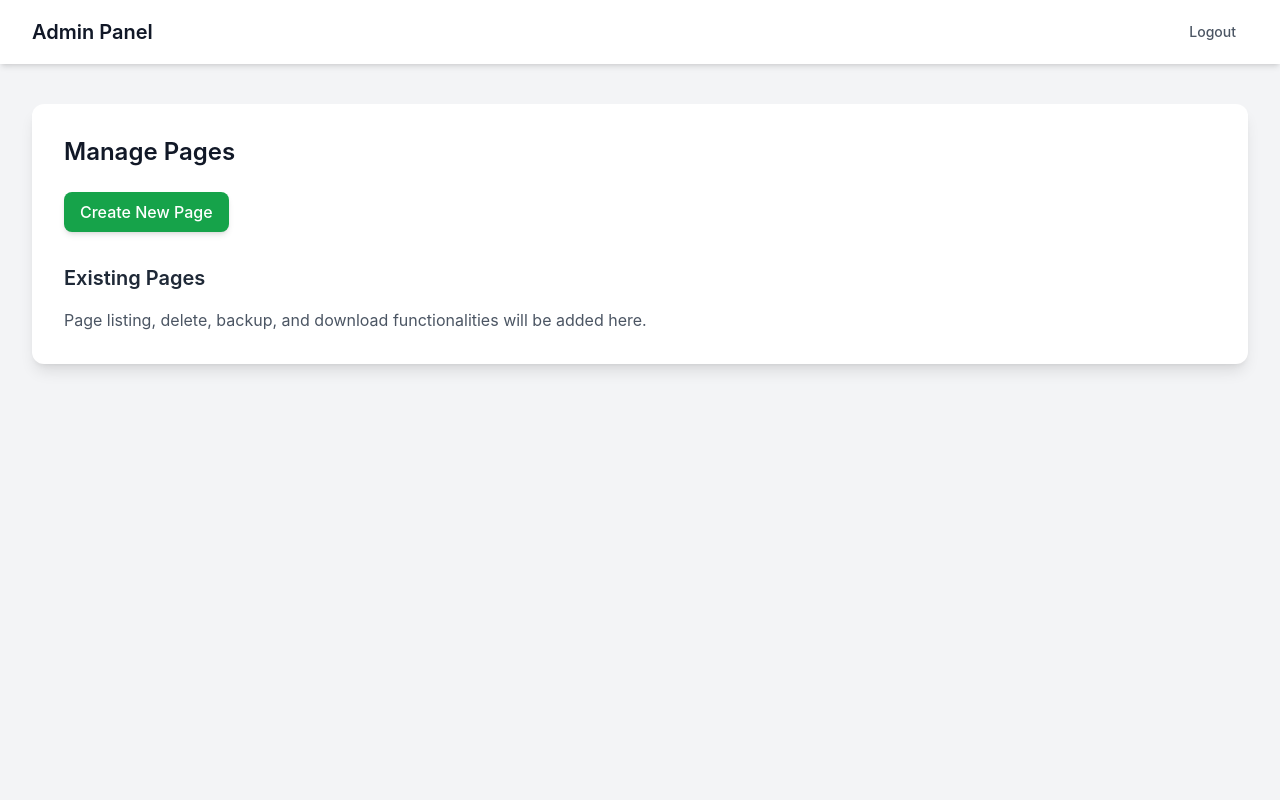
After one commit to DG1001/cryptpad, a Flask app: page /admin in a window 1280 px wide. The commit adds this page. Run offline with Flask 2, Linux system fonts and the light colour scheme; the visitor is signed in with stand-in values (Sample User, id 1); some libraries are stand-ins or nearby versions.

Commit message:
feat: Add admin login, logout, and basic panel

```diff
--- a/app.py
+++ b/app.py
@@ -2,13 +2,30 @@ import os
 import random
 import string
 import json
-from flask import Flask, render_template, request, redirect, url_for, jsonify
+import logging
+import secrets
+from functools import wraps
+from flask import Flask, render_template, request, redirect, url_for, jsonify, session, flash
 
 app = Flask(__name__)
 DATA_DIR = "data"
+BACKUP_DIR = "backup" # New directory for backups
+
+# Configure logging
+logging.basicConfig(level=logging.INFO)
+
+# Admin password setup
+ADMIN_PASSWORD = os.environ.get("ADMIN_PASSWORD")
+if ADMIN_PASSWORD is None:
+    ADMIN_PASSWORD = secrets.token_hex(16)
+    logging.warning(f"ADMIN_PASSWORD not set. Using a random password: {ADMIN_PASSWORD}")
+
+app.secret_key = os.environ.get("FLASK_SECRET_KEY", secrets.token_hex(32)) # For session management
 
 if not os.path.exists(DATA_DIR):
     os.makedirs(DATA_DIR)
+if not os.path.exists(BACKUP_DIR): # Create backup directory
+    os.makedirs(BACKUP_DIR)
 
 def generate_page_id(length=4):
     """Generates a random string of fixed length."""
@@ -20,19 +37,64 @@ def index():
     """Serves the home page."""
     return render_template("index.html")
 
-@app.route("/new_page", methods=["POST"])
-def new_page():
+# Decorator to require login for admin routes
+def login_required(f):
+    @wraps(f)
+    def decorated_function(*args, **kwargs):
+        if "admin_logged_in" not in session:
+            return redirect(url_for("admin_login", next=request.url))
+        return f(*args, **kwargs)
+    return decorated_function
+
+@app.route("/admin/login", methods=["GET", "POST"])
+def admin_login():
+    """Handles admin login."""
+    if request.method == "POST":
+        password = request.form.get("password")
+        if password == ADMIN_PASSWORD:
+            session["admin_logged_in"] = True
+            next_url = request.args.get("next")
+            flash("Login successful!", "success")
+            return redirect(next_url or url_for("admin_panel"))
+        else:
+            flash("Invalid password.", "danger")
+    return render_template("admin_login.html")
+
+@app.route("/admin/logout", methods=["POST"])
+@login_required
+def admin_logout():
+    """Handles admin logout."""
+    session.pop("admin_logged_in", None)
+    flash("You have been logged out.", "info")
+    return redirect(url_for("index"))
+
+@app.route("/admin")
+@login_required
+def admin_panel():
+    """Serves the admin dashboard page."""
+    # This will be expanded later to list pages
+    return render_template("admin.html")
+
+@app.route("/admin/create_page", methods=["POST"])
+@login_required
+def admin_create_page():
     """Creates a new page and redirects to its editor."""
     page_id = generate_page_id()
-    # Ensure the generated ID is unique, though collision is unlikely for small numbers of pages
+    # Ensure the generated ID is unique
     while os.path.exists(os.path.join(DATA_DIR, f"{page_id}.md")):
         page_id = generate_page_id()
 
     # Create an empty file for the new page
-    with open(os.path.join(DATA_DIR, f"{page_id}.md"), "w", encoding="utf-8") as f:
-        f.write("") # Start with empty content
+    file_path = os.path.join(DATA_DIR, f"{page_id}.md")
+    try:
+        with open(file_path, "w", encoding="utf-8") as f:
+            f.write("") # Start with empty content
+        flash(f"Page '{page_id}' created successfully.", "success")
+        return redirect(url_for("editor", page_id=page_id))
+    except IOError as e:
+        flash(f"Error creating page '{page_id}': {e}", "danger")
+        return redirect(url_for("admin_panel"))
 
-    return redirect(url_for("editor", page_id=page_id))
 
 @app.route("/<page_id>")
 def editor(page_id):
--- /dev/null
+++ b/templates/admin.html
@@ -0,0 +1,74 @@
+<!DOCTYPE html>
+<html lang="en">
+<head>
+    <meta charset="UTF-8">
+    <meta name="viewport" content="width=device-width, initial-scale=1.0">
+    <title>Admin Panel - Encrypted Text Editor</title>
+    <script src="https://cdn.tailwindcss.com"></script>
+    <script>
+        tailwind.config = {
+          theme: {
+            extend: {
+              fontFamily: {
+                sans: ['Inter', 'sans-serif'],
+              },
+            }
+          }
+        }
+    </script>
+</head>
+<body class="text-gray-800 font-sans bg-gray-100 min-h-screen">
+    <nav class="bg-white shadow-md">
+        <div class="max-w-7xl mx-auto px-4 sm:px-6 lg:px-8">
+            <div class="flex items-center justify-between h-16">
+                <div class="flex items-center">
+                    <a href="{{ url_for('admin_panel') }}" class="text-xl font-semibold text-gray-900">Admin Panel</a>
+                </div>
+                <div>
+                    <form action="{{ url_for('admin_logout') }}" method="POST" class="inline">
+                        <button type="submit" class="text-gray-600 hover:text-blue-600 px-3 py-2 rounded-md text-sm font-medium">Logout</button>
+                    </form>
+                </div>
+            </div>
+        </div>
+    </nav>
+
+    <main class="py-10">
+        <div class="max-w-7xl mx-auto sm:px-6 lg:px-8">
+            {% with messages = get_flashed_messages(with_categories=true) %}
+              {% if messages %}
+                <div class="mb-6">
+                {% for category, message in messages %}
+                  <div class="px-4 py-3 rounded-md
+                              {% if category == 'danger' %}bg-red-100 text-red-700
+                              {% elif category == 'success' %}bg-green-100 text-green-700
+                              {% else %}bg-blue-100 text-blue-700{% endif %}" role="alert">
+                    {{ message }}
+                  </div>
+                {% endfor %}
+                </div>
+              {% endif %}
+            {% endwith %}
+
+            <div class="bg-white p-6 sm:p-8 rounded-xl shadow-lg">
+                <h2 class="text-2xl font-semibold text-gray-900 mb-6">Manage Pages</h2>
+
+                <div class="mb-6">
+                    <form action="{{ url_for('admin_create_page') }}" method="POST">
+                        <button type="submit" class="bg-green-600 hover:bg-green-700 text-white font-medium py-2 px-4 rounded-lg shadow-md hover:shadow-lg transition-all duration-150 ease-in-out">
+                            Create New Page
+                        </button>
+                    </form>
+                </div>
+
+                <!-- Page listing will go here in the next step -->
+                <div class="mt-8">
+                    <h3 class="text-xl font-semibold text-gray-800 mb-4">Existing Pages</h3>
+                    <p class="text-gray-600">Page listing, delete, backup, and download functionalities will be added here.</p>
+                    <!-- Placeholder for page list -->
+                </div>
+            </div>
+        </div>
+    </main>
+</body>
+</html>
```
Also changed, not shown: templates/admin_login.html (added, +52 -0 lines), templates/index.html (+3 -5 lines).
